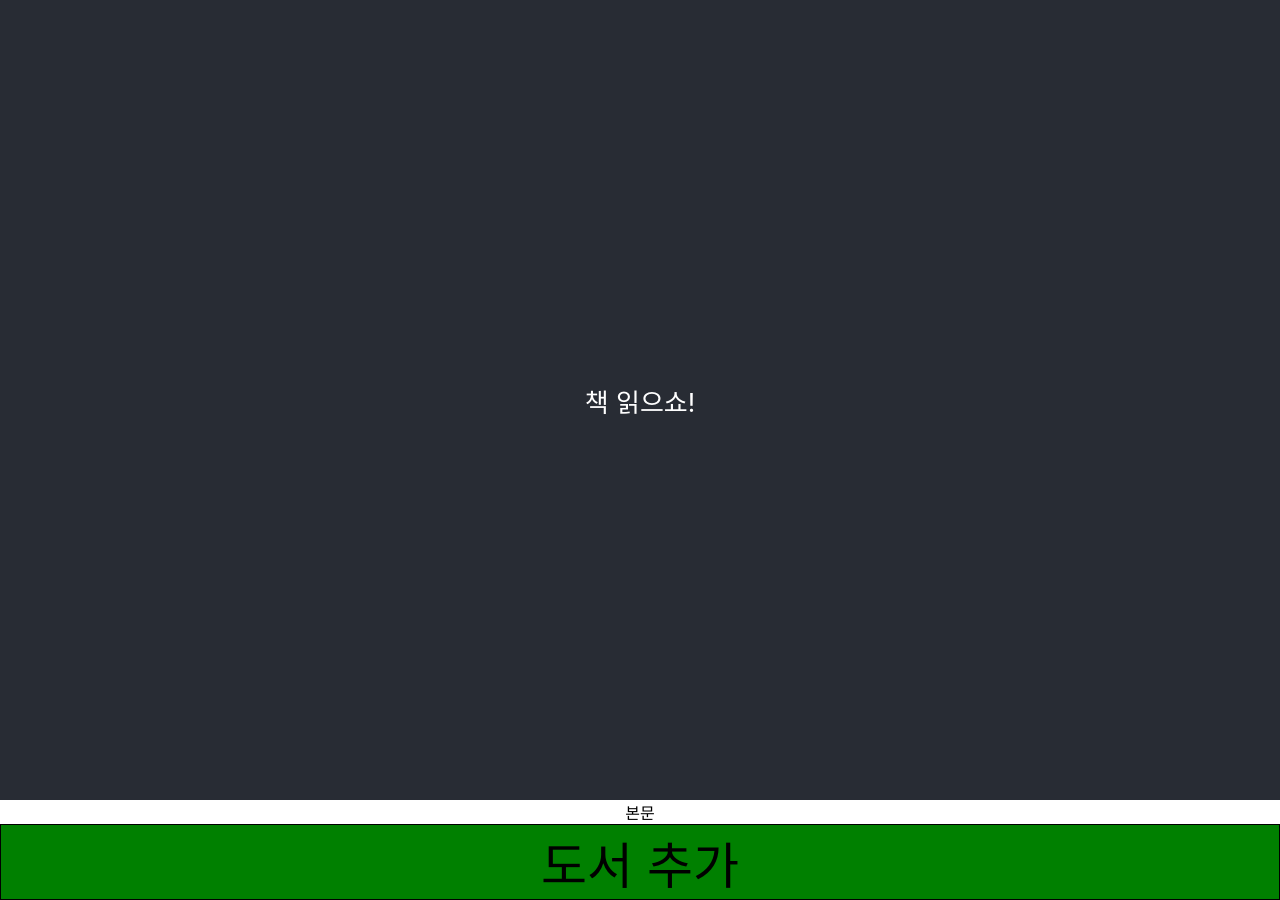
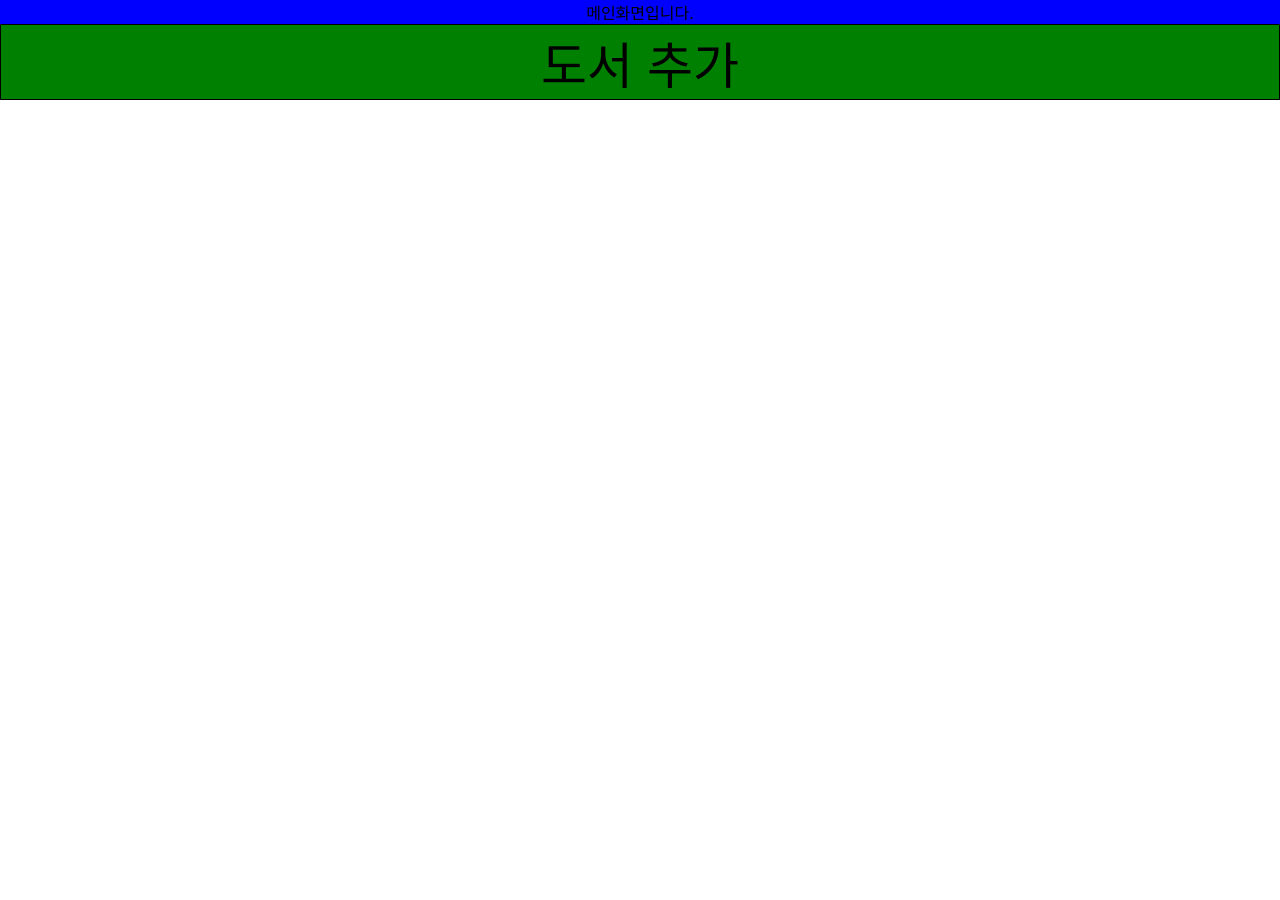
Before and after one commit to joohyun223/lets-read-a-book, a React (Create React App) app: page / in a window 1280 px wide. After the commit the page ends 800 px from the top, so only its background shows below. Built offline with nearby package versions, Linux system fonts and the light colour scheme.

Commit message:
eslint, prettier 적용

```diff
--- a/package.json
+++ b/package.json
@@ -40,6 +40,9 @@
   },
   "devDependencies": {
     "@types/styled-components-react-native": "^5.1.1",
+    "eslint-config-prettier": "^8.3.0",
+    "eslint-plugin-prettier": "^3.4.0",
+    "prettier": "^2.3.2",
     "typescript": "^4.3.5"
   }
 }
--- a/src/App.tsx
+++ b/src/App.tsx
@@ -1,17 +1,22 @@
 import React from 'react';
 import ButtonBox from './components/ButtonBox';
 import './App.css';
+import Main from './pages/Main';
 
-function App() {
-  return (
-    <div className="App">
-      <header className="App-header">
-        책 읽으쇼!
-      </header>
-      본문
-      <ButtonBox buttonText="도서 추가" handleClickButton={(()=>{console.log('책추가!!!!')})} />
-    </div>
-  );
+function App(): JSX.Element {
+	return (
+		<>
+			<Main></Main>
+			<div className="App">
+				<ButtonBox
+					buttonText="도서 추가"
+					handleClickButton={() => {
+						console.log('책추가!!!!');
+					}}
+				/>
+			</div>
+		</>
+	);
 }
 
 export default App;
--- a/src/components/ButtonBox/index.tsx
+++ b/src/components/ButtonBox/index.tsx
@@ -1,16 +1,15 @@
-import React from "react";
-import { ButtonWrap, Button } from "./styled";
+import { ButtonWrap, Button } from './styled';
 
 type props = {
-    buttonText:string,
-    handleClickButton: ()=>void
-}
-const ButtonBox = ({ buttonText, handleClickButton} : props) => {
-    return (
-        <ButtonWrap>
-            <Button onClick={() => handleClickButton()}>{buttonText}</Button>
-        </ButtonWrap>
-    );
+	buttonText: string;
+	handleClickButton: () => void;
+};
+const ButtonBox = ({ buttonText, handleClickButton }: props) => {
+	return (
+		<ButtonWrap>
+			<Button onClick={() => handleClickButton()}>{buttonText}</Button>
+		</ButtonWrap>
+	);
 };
 
 export default ButtonBox;
--- a/src/components/ButtonBox/styled.tsx
+++ b/src/components/ButtonBox/styled.tsx
@@ -1,7 +1,7 @@
 import styled from 'styled-components';
 
 export const ButtonWrap = styled.div`
-background-color: green;
+	background-color: green;
 `;
 
 export const Button = styled.button`
--- /dev/null
+++ b/src/components/common/styled.tsx
@@ -0,0 +1,9 @@
+import styled from 'styled-components';
+export const Background = styled.div`
+	display: flex;
+	flex-direction: column;
+	justify-content: center;
+	align-items: center;
+	position: relative;
+	background-color: blue;
+`;
--- /dev/null
+++ b/src/pages/Main/index.tsx
@@ -0,0 +1,5 @@
+import { Background as CommonBackground } from '../../components/common/styled';
+
+export default function Main(): JSX.Element {
+	return <CommonBackground>메인화면입니다.</CommonBackground>;
+}
```
Also changed, not shown: src/index.tsx (+4 -4 lines), .eslintrc.json (added), .prettierrc.json (added), src/reportWebVitals.js (indentation only), 1 other file (tests, documents, lock files or other folders).
